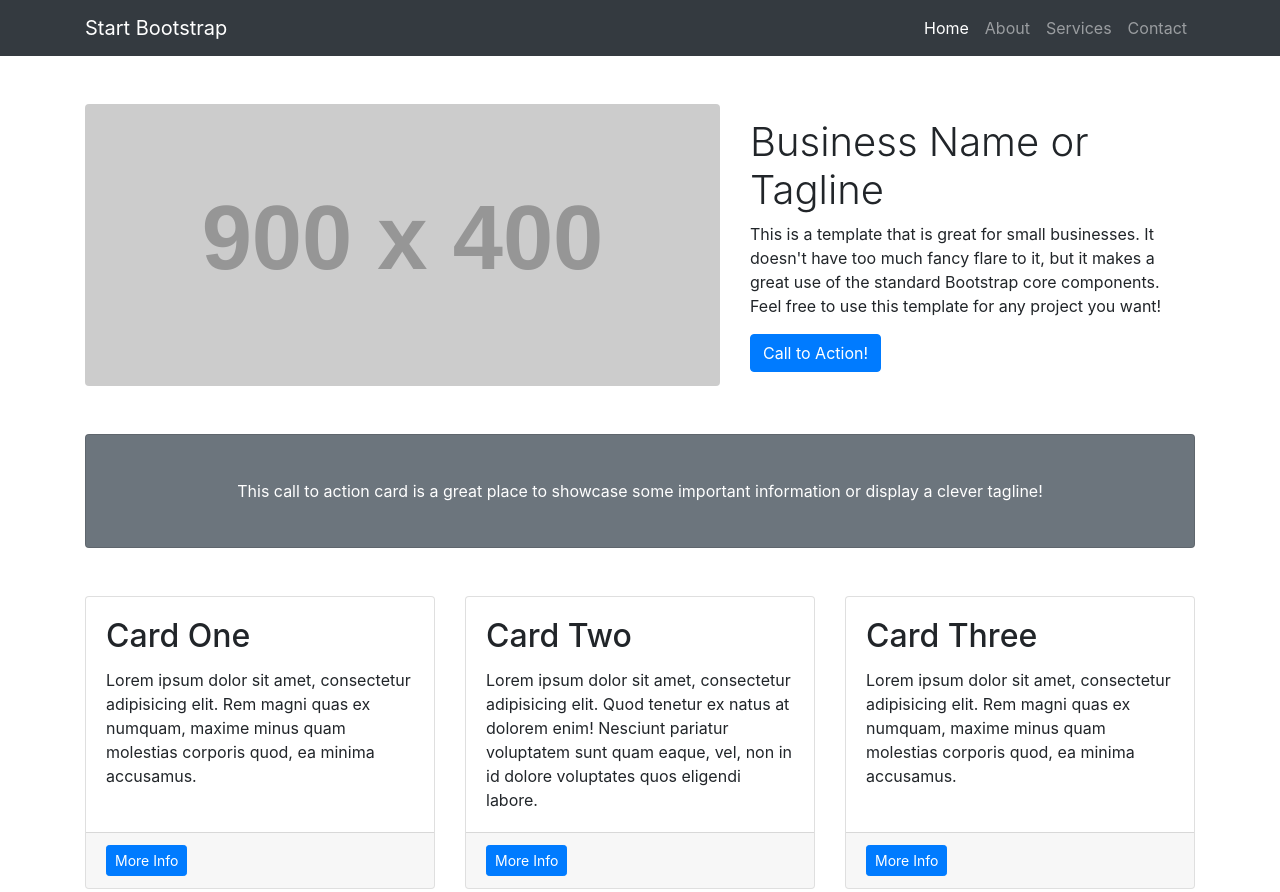
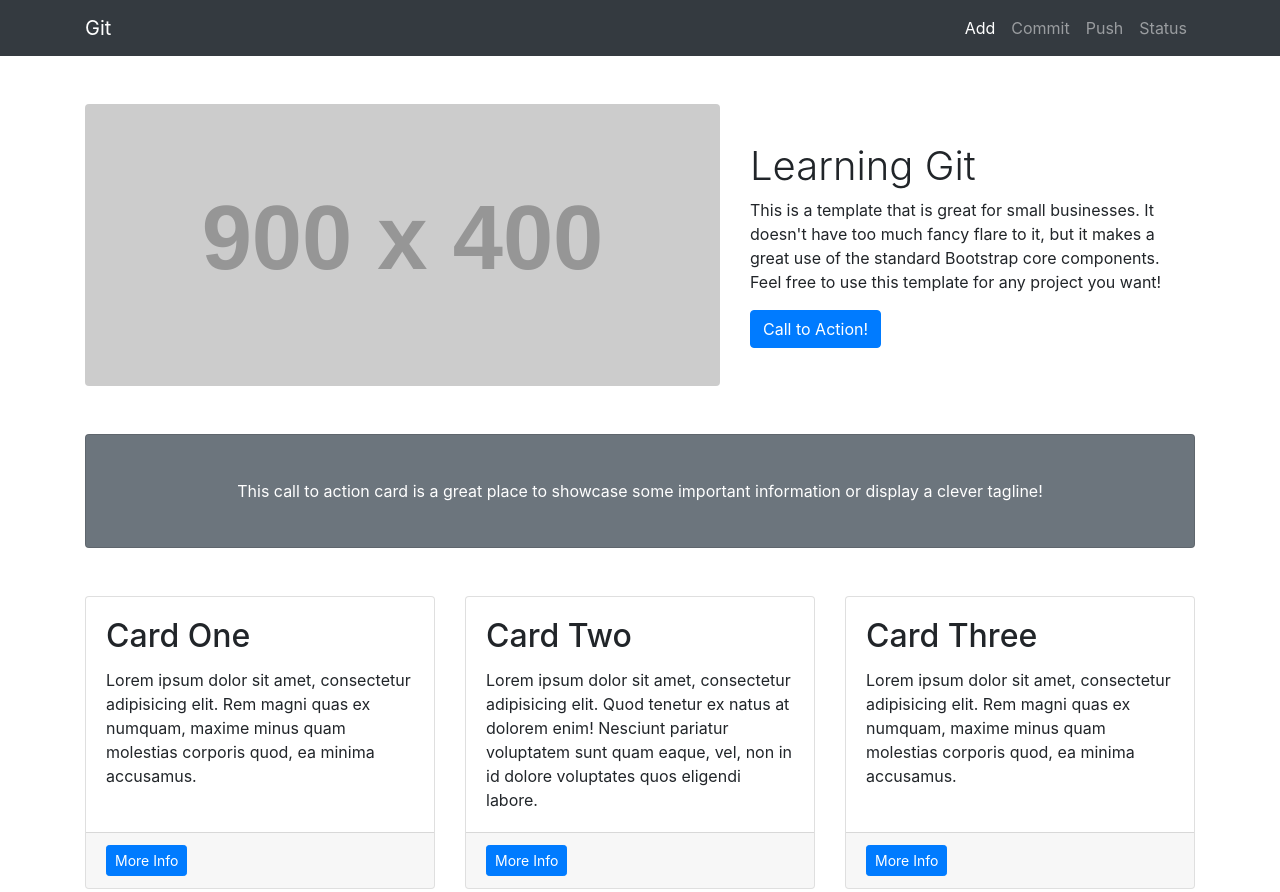
Before and after one commit to AbelAbeb/Git-in-practice, a website: page index.html in a window 1280 px wide. Shown: the top 892 px of the page. Drawn offline with Linux system fonts and the light colour scheme; placeholder pictures from the web are drawn by us.

Commit message:
changing title,subtitle and navbar items

```diff
--- a/index.html
+++ b/index.html
@@ -8,7 +8,7 @@
   <meta name="description" content="">
   <meta name="author" content="">
 
-  <title>Small Business - Start Bootstrap Template</title>
+  <title>Git</title>
 
   <!-- Bootstrap core CSS -->
   <link href="vendor/bootstrap/css/bootstrap.min.css" rel="stylesheet">
@@ -23,25 +23,25 @@
   <!-- Navigation -->
   <nav class="navbar navbar-expand-lg navbar-dark bg-dark fixed-top">
     <div class="container">
-      <a class="navbar-brand" href="#">Start Bootstrap</a>
+      <a class="navbar-brand" href="#">Git</a>
       <button class="navbar-toggler" type="button" data-toggle="collapse" data-target="#navbarResponsive" aria-controls="navbarResponsive" aria-expanded="false" aria-label="Toggle navigation">
         <span class="navbar-toggler-icon"></span>
       </button>
       <div class="collapse navbar-collapse" id="navbarResponsive">
         <ul class="navbar-nav ml-auto">
           <li class="nav-item active">
-            <a class="nav-link" href="#">Home
+            <a class="nav-link" href="#">Add
               <span class="sr-only">(current)</span>
             </a>
           </li>
           <li class="nav-item">
-            <a class="nav-link" href="#">About</a>
+            <a class="nav-link" href="#">Commit</a>
           </li>
           <li class="nav-item">
-            <a class="nav-link" href="#">Services</a>
+            <a class="nav-link" href="#">Push</a>
           </li>
           <li class="nav-item">
-            <a class="nav-link" href="#">Contact</a>
+            <a class="nav-link" href="#">Status</a>
           </li>
         </ul>
       </div>
@@ -58,7 +58,7 @@
       </div>
       <!-- /.col-lg-8 -->
       <div class="col-lg-5">
-        <h1 class="font-weight-light">Business Name or Tagline</h1>
+        <h1 class="font-weight-light">Learning Git</h1>
         <p>This is a template that is great for small businesses. It doesn't have too much fancy flare to it, but it makes a great use of the standard Bootstrap core components. Feel free to use this template for any project you want!</p>
         <a class="btn btn-primary" href="#">Call to Action!</a>
       </div>
```
